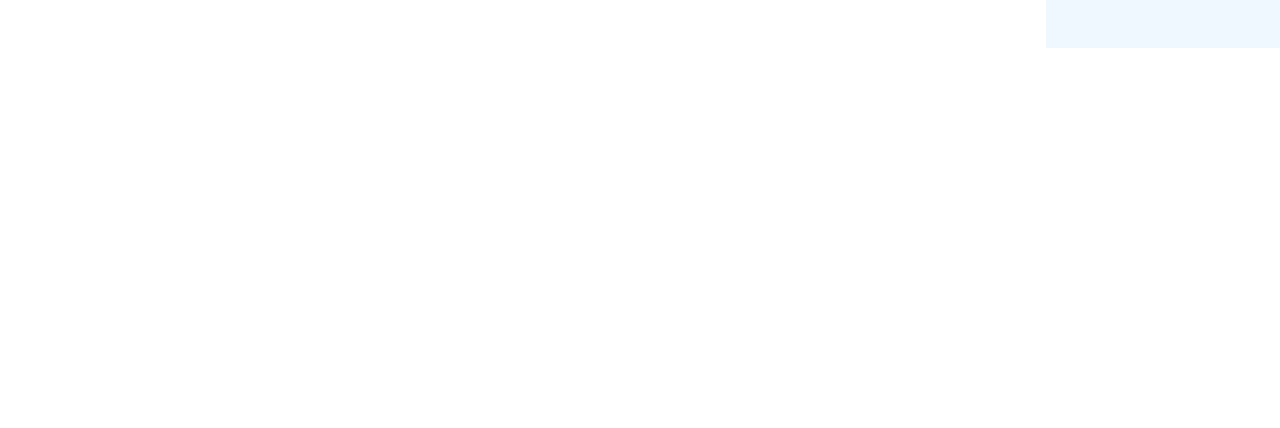
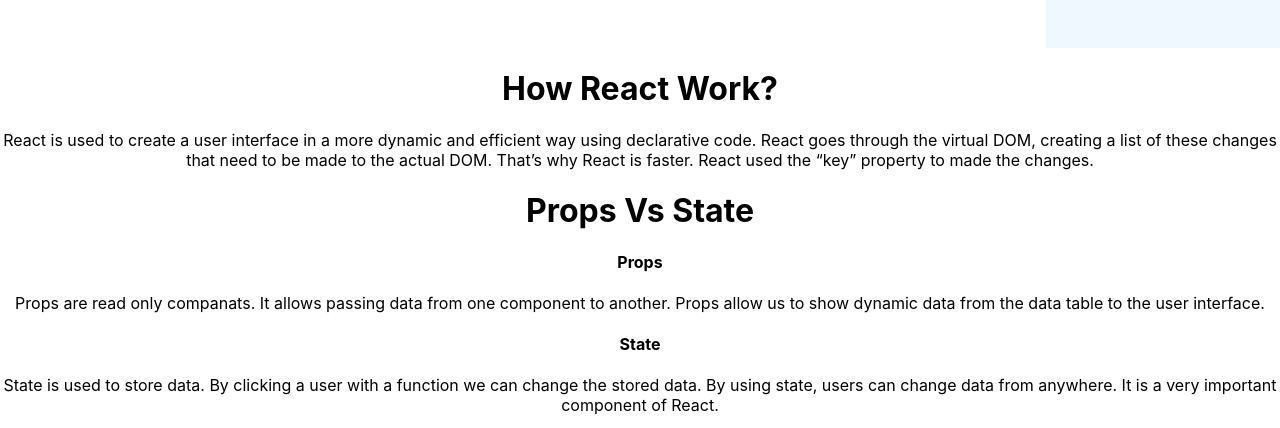
Before and after one commit to aliibnemasud/sweet-hunter, a React (Create React App) app: page / in a window 1280 px wide. Shown: the part 2002-2430 px from the top of the page. Before the commit the page ends 2050 px from the top, so only its background shows below. Built offline with nearby package versions, Linux system fonts and the light colour scheme.

Commit message:
Question and answer added

```diff
--- a/src/App.js
+++ b/src/App.js
@@ -1,5 +1,6 @@
 import './App.css';
 import Header from './componants/Header/Header';
+import Questions from './componants/Questions/Questions';
 import Shop from './componants/Shop/Shop';
 
 function App() {
@@ -7,6 +8,7 @@
     <div className="App">
     <Header></Header>
     <Shop></Shop>
+    <Questions></Questions>
     </div>
   );
 }
--- /dev/null
+++ b/src/componants/Questions/Questions.js
@@ -0,0 +1,18 @@
+import React from 'react';
+
+const Questions = () => {
+    return (
+        <div>
+            <h1>How React Work?</h1>
+            <p>React is used to create a user interface in a more dynamic and efficient way using declarative code. React goes through the virtual DOM, creating a list of these changes that need to be made to the actual DOM. That’s why React is faster. React used the “key” property to made the changes. </p>
+
+            <h1>Props Vs State</h1>
+            <h4>Props</h4>
+            <p>Props are read only companats. It allows passing data from one component to another. Props allow us to show dynamic data from the data table to the user interface.</p>
+            <h4>State </h4>
+            <p>State is used to store data. By clicking a user with a function we can change the stored data. By using state, users can change data from anywhere. It is a very important component of React.</p>
+        </div>
+    );
+};
+
+export default Questions;
```
